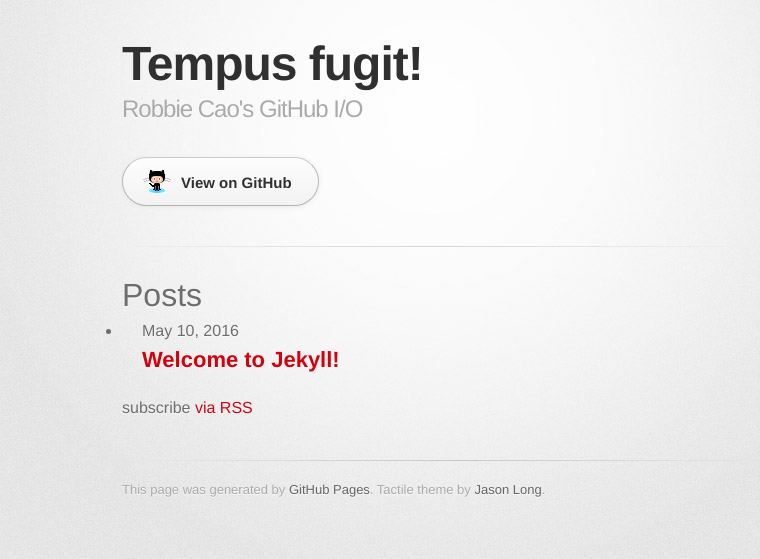
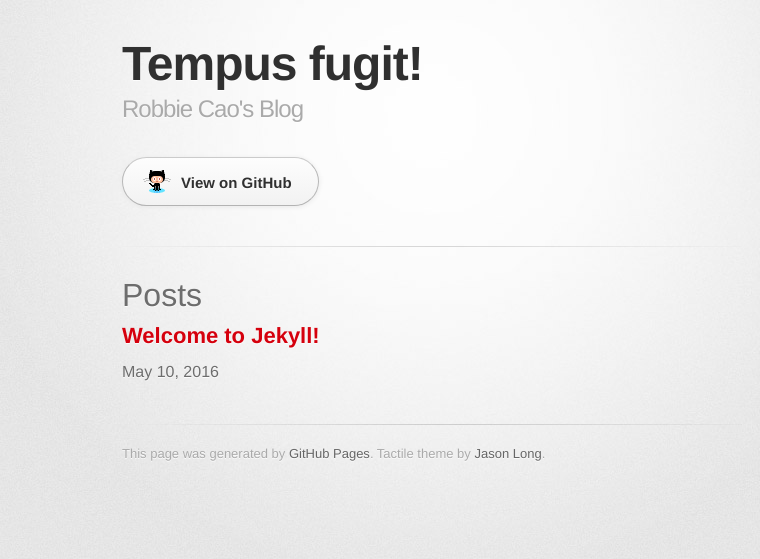
Before and after one commit to robbie-cao/test, a Jekyll site: the page built from index.html, in a window 1280 px wide. Shown: the top 559 px of the page, without its empty margins (208-968 px from the left). Built offline with Jekyll 4.4.1, drawn with Linux system fonts in a browser that asks for light colours; some web fonts are replaced.

Commit message:
Index page layout update
Signed-off-by: Robbie Cao <robbie.cao@gmail.com>

```diff
--- a/_sass/_layout.scss
+++ b/_sass/_layout.scss
@@ -176,8 +176,8 @@
 }
 
 .post-list {
+    list-style: none;
     margin-left: 0;
-    list-style: none;
 
     > li {
         margin-bottom: $spacing-unit;
--- a/index.html
+++ b/index.html
@@ -23,7 +23,7 @@
 
                 <header>
                     <h1>Tempus fugit!</h1>
-          <h2>Robbie Cao&#39;s GitHub I/O</h2>
+                    <h2>Robbie Cao&#39;s Blog</h2>
                 </header>
 
                 <section id="downloads" class="clearfix">
@@ -33,25 +33,19 @@
                 <hr>
 
 
-        <div class="home">
-
+                <section id="main_content">
                     <h1 class="page-heading">Posts</h1>
 
                     <ul class="post-list">
                         {% for post in site.posts %}
-                <li>
-                    <span class="post-meta">{{ post.date | date: "%b %-d, %Y" }}</span>
-
                         <h2>
                             <a class="post-link" href="{{ post.url | prepend: site.baseurl }}">{{ post.title }}</a>
                         </h2>
-                </li>
+                        <p>{{ post.date | date: "%b %-d, %Y" }}</p>
+
                         {% endfor %}
                     </ul>
-
-            <p class="rss-subscribe">subscribe <a href="{{ "/feed.xml" | prepend: site.baseurl }}">via RSS</a></p>
-
-        </div>
+                </section>
 
                 <footer>
                     This page was generated by <a href="https://pages.github.com">GitHub Pages</a>. Tactile theme by <a href="https://twitter.com/jasonlong">Jason Long</a>.
@@ -59,5 +53,7 @@
 
             </div>
         </div>
+
+
     </body>
 </html>
```
Lines whose indentation alone changed are shown as unchanged.
